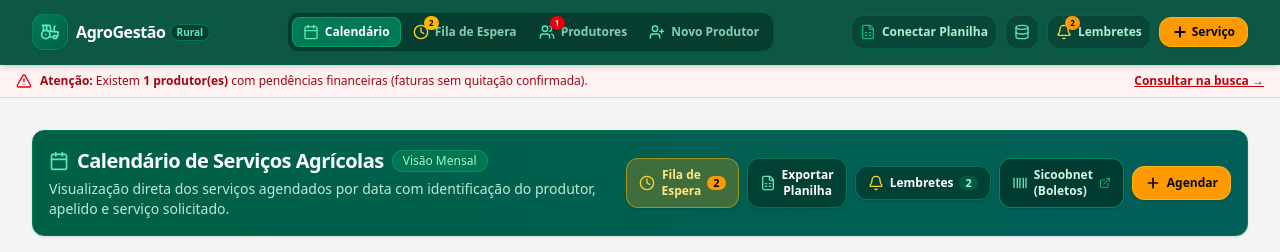
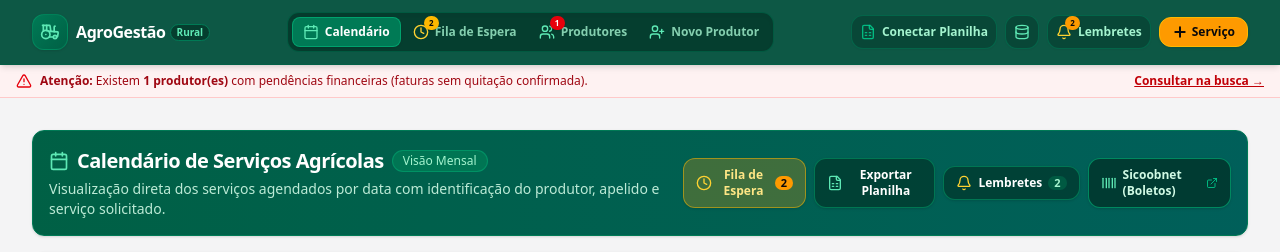
Before and after one commit to GabrielHeleno/plataformaagro, a React (Vite) app: page / in a window 1280 px wide. Shown: the top 252 px of the page. Built offline with nearby package versions, Linux system fonts and the light colour scheme; no server answers.

Commit message:
refactor(calendar): remove add service button from view
Remove the "Agendar" button from the header to streamline the interface and prevent redundant action triggers.

```diff
--- a/src/components/CalendarView.tsx
+++ b/src/components/CalendarView.tsx
@@ -257,15 +257,6 @@ export const CalendarView: React.FC<CalendarViewProps> = ({
             <span className="sm:hidden">Sicoobnet</span>
             <ExternalLink className="w-3 h-3 text-emerald-400/80 shrink-0" />
           </a>
-
-          <button
-            onClick={() => onAddServico(diaSelecionado || hojeStr)}
-            className="flex items-center gap-1.5 px-3 py-1.5 sm:py-2 bg-amber-500 hover:bg-amber-400 text-zinc-950 text-xs font-bold rounded-xl shadow transition-all active:scale-95 border border-amber-400"
-            title="Agendar Novo Serviço"
-          >
-            <Plus className="w-4 h-4 stroke-[2.5]" />
-            <span>Agendar</span>
-          </button>
         </div>
       </div>
 
```
